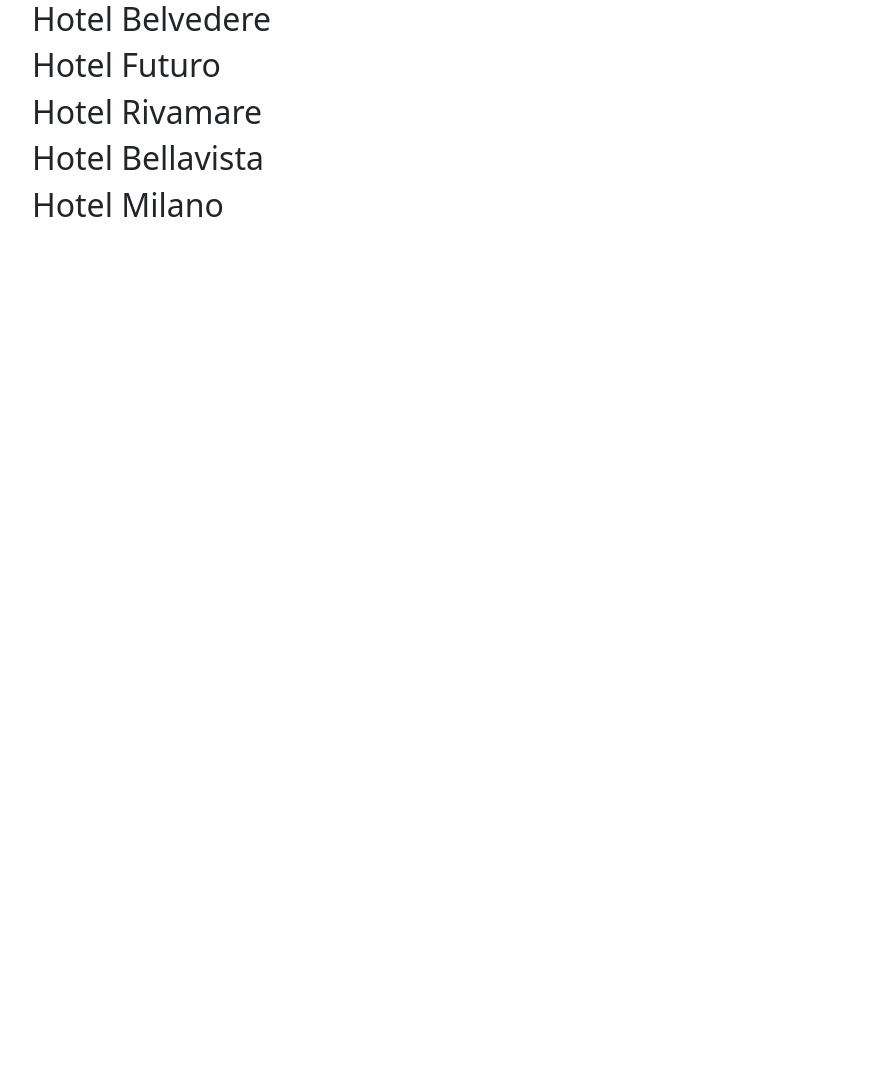
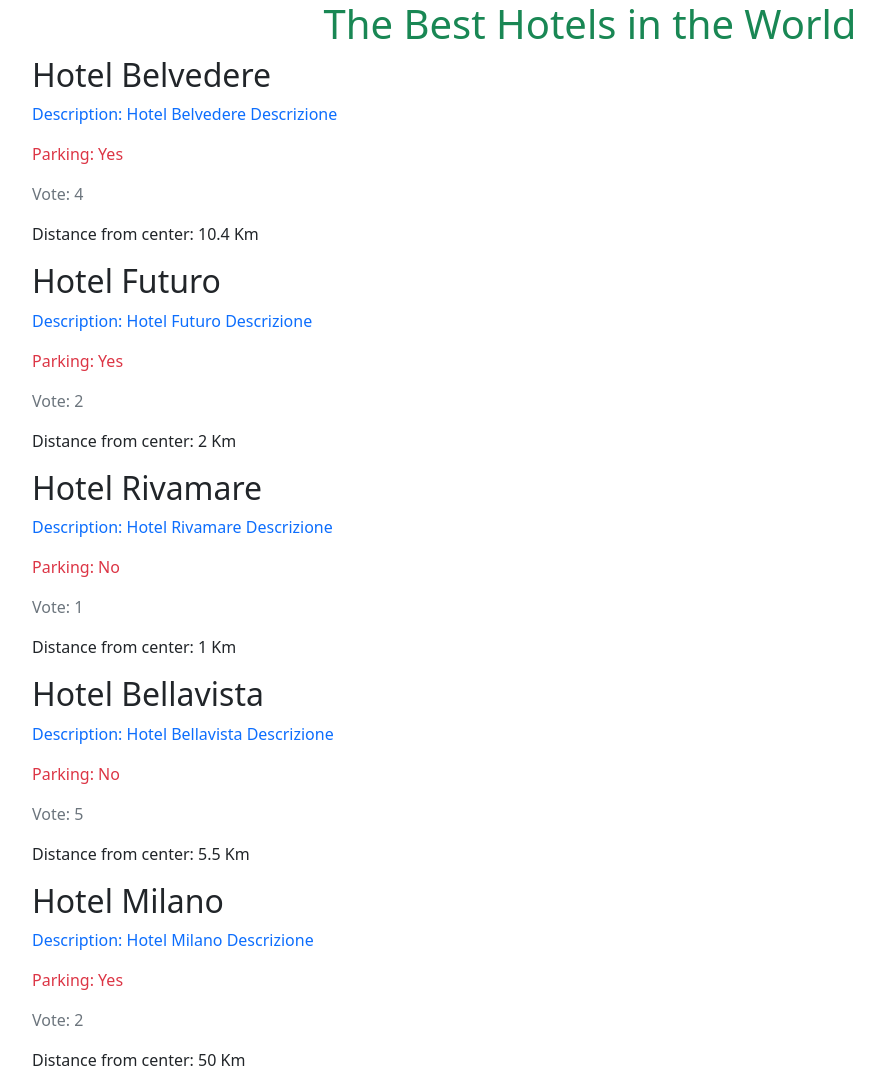
Before and after one commit to luigitarallo/php-hotel, a PHP site: page / in a window 1280 px wide. Shown: the whole page, without its empty margins (50-934 px from the left). Before the commit the page ends 217 px from the top, so only its background shows below. Run offline with PHP 8.4, Linux system fonts and the light colour scheme.

Commit message:
feat: add p with array values

```diff
--- a/index.php
+++ b/index.php
@@ -57,11 +57,24 @@ $hotels = [
 
 <body>
     <div class="container">
+        <h1 class="text-center text-success">The Best Hotels in the World</h1>
 
         <?php foreach ($hotels as $key => $hotel): ?>
             <h2>
                 <?php echo $hotel['name']; ?>
             </h2>
+            <p class="text-primary"> Description:
+                <?php echo $hotel['description']; ?>
+            </p>
+            <p class="text-danger"> Parking:
+                <?php echo $hotel['parking'] ? 'Yes' : 'No'; ?>
+            </p>
+            <p class="text-secondary"> Vote:
+                <?php echo $hotel['vote']; ?>
+            </p>
+            <p> Distance from center:
+                <?php echo $hotel['distance_to_center']; ?> Km
+            </p>
         <?php endforeach; ?>
 
     </div>
```
